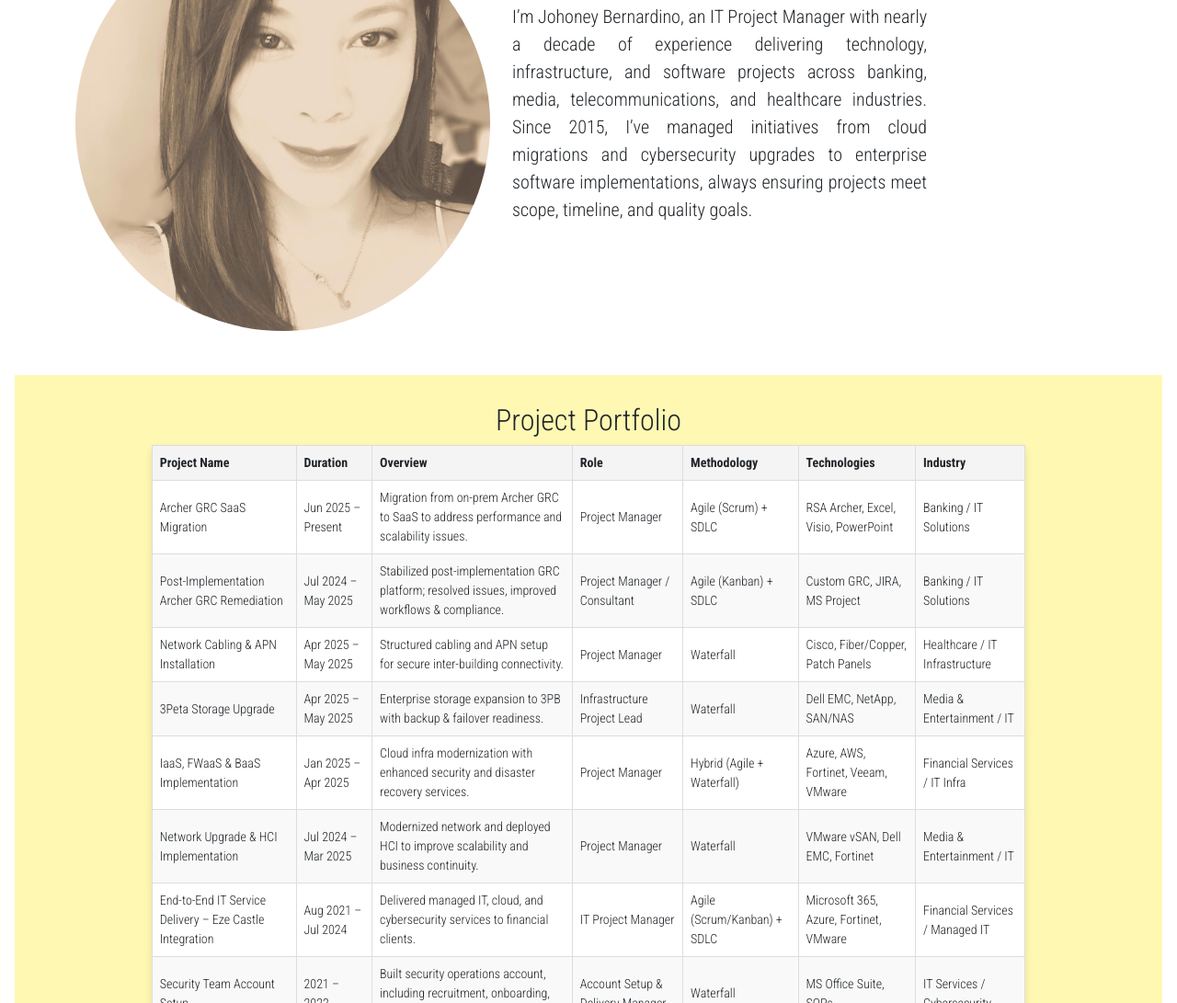
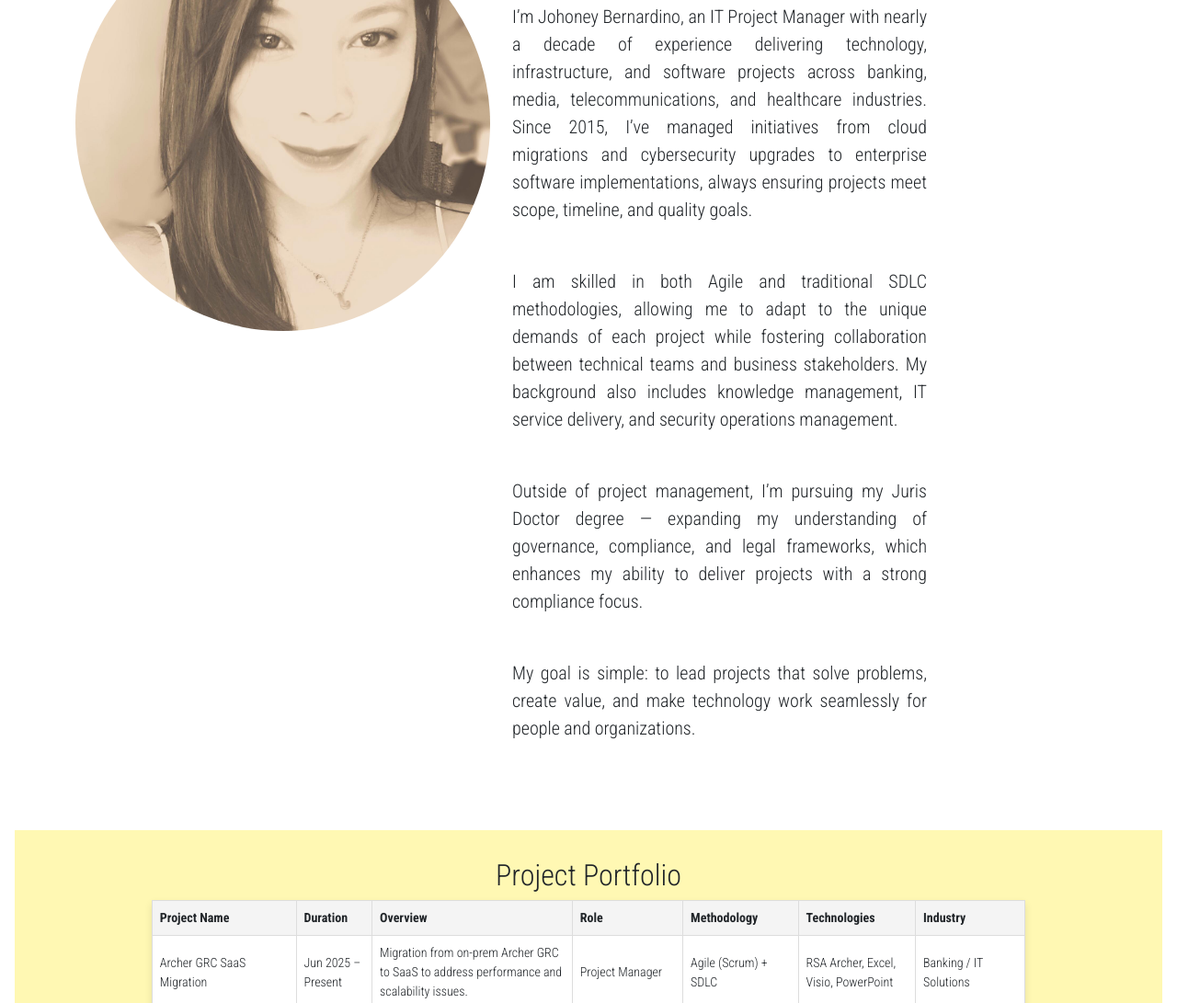
Before and after one commit to dyuwani/my-portfolio, a plain HTML site: page index.html in a window 1280 px wide. Shown: the part 645-1736 px from the top of the page at 92% size. Drawn offline with nearby package versions, Linux system fonts and the light colour scheme; a web font is replaced by a local one.

Commit message:
About me

```diff
--- a/index.html
+++ b/index.html
@@ -72,6 +72,16 @@
               <p class="about-me mb-5">
                I’m Johoney Bernardino, an IT Project Manager with nearly a decade of experience delivering technology, infrastructure, and software projects across banking, media, telecommunications, and healthcare industries.
               Since 2015, I’ve managed initiatives from cloud migrations and cybersecurity upgrades to enterprise software implementations, always ensuring projects meet scope, timeline, and quality goals.
+              </p>
+              <p class="about-me mb-5">
+                I am skilled in both Agile and traditional SDLC methodologies, allowing me to adapt to the unique demands of each project while fostering collaboration between technical teams and business stakeholders.
+                My background also includes knowledge management, IT service delivery, and security operations management.
+              </p>
+              <p class="about-me mb-5">
+                Outside of project management, I’m pursuing my Juris Doctor degree — expanding my understanding of governance, compliance, and legal frameworks, which enhances my ability to deliver projects with a strong compliance focus.
+              </p>
+              <p class="about-me mb-5">
+                My goal is simple: to lead projects that solve problems, create value, and make technology work seamlessly for people and organizations.
               </p>
 
         </div>
```
